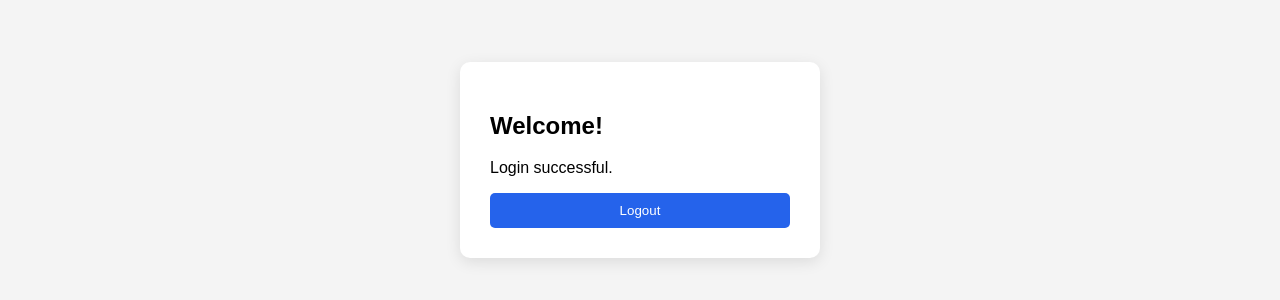
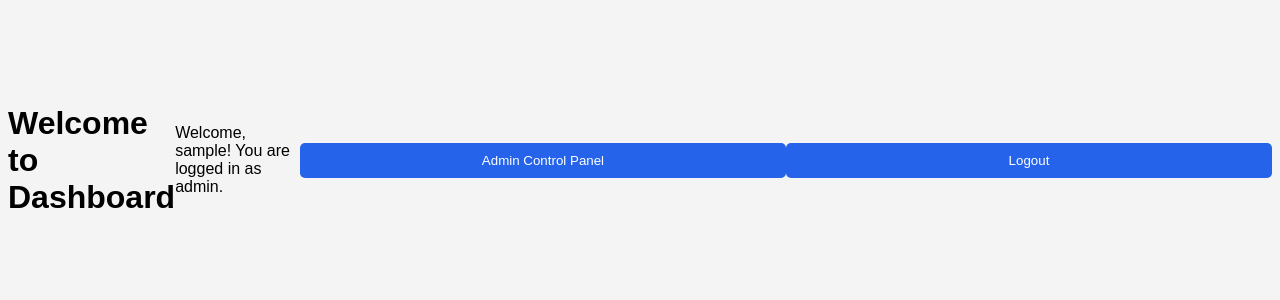
Before and after one commit to KalopsiaZom/UmkmConnect, a website: page frontend/dashboard.html in a window 1280 px wide. Shown: the part 248-548 px from the top of the page. Drawn offline with Linux system fonts and the light colour scheme; sample sign-in values are in the browser's storage.

Commit message:
changing roles behaved

```diff
--- a/frontend/dashboard.html
+++ b/frontend/dashboard.html
@@ -1,20 +1,52 @@
 <!DOCTYPE html>
-<html>
+<html lang="en">
 <head>
+  <meta charset="UTF-8">
+  <meta name="viewport" content="width=device-width, initial-scale=1.0">
   <title>Dashboard</title>
-  <link rel="stylesheet" href="style.css" />
+  <link rel="stylesheet" href="style.css">
 </head>
 <body>
-  <div class="container">
-    <h2>Welcome!</h2>
-    <p>Login successful.</p>
-    <button onclick="logout()">Logout</button>
-  </div>
+  <h1>Welcome to Dashboard</h1>
+  <p id="welcome"></p>
+
+  <!-- Admin-only button -->
+  <button id="adminBtn" style="display: none;">Admin Control Panel</button>
+
+  <!-- Shared actions -->
+  <button id="logoutBtn">Logout</button>
 
   <script>
-    function logout() {
-      window.location.href = "login.html";
-    }
+    // When dashboard loads, check the role
+    window.onload = () => {
+      const role = localStorage.getItem("role");
+      const username = localStorage.getItem("username");
+
+      if (!role) {
+        alert("Please log in first!");
+        window.location.href = "/login.html";
+        return;
+      }
+
+      document.getElementById("welcome").textContent =
+        `Welcome, ${username}! You are logged in as ${role}.`;
+
+      // Show admin-only button
+      if (role === "admin") {
+        document.getElementById("adminBtn").style.display = "inline-block";
+      }
+    };
+
+    // Logout clears session info
+    document.getElementById("logoutBtn").addEventListener("click", () => {
+      localStorage.clear();
+      window.location.href = "/login.html";
+    });
+
+    // Optional: go to admin panel
+    document.getElementById("adminBtn").addEventListener("click", () => {
+      window.location.href = "/admin.html";
+    });
   </script>
 </body>
 </html>
```
Also changed, not shown: frontend/login.html (+7 -7 lines).
